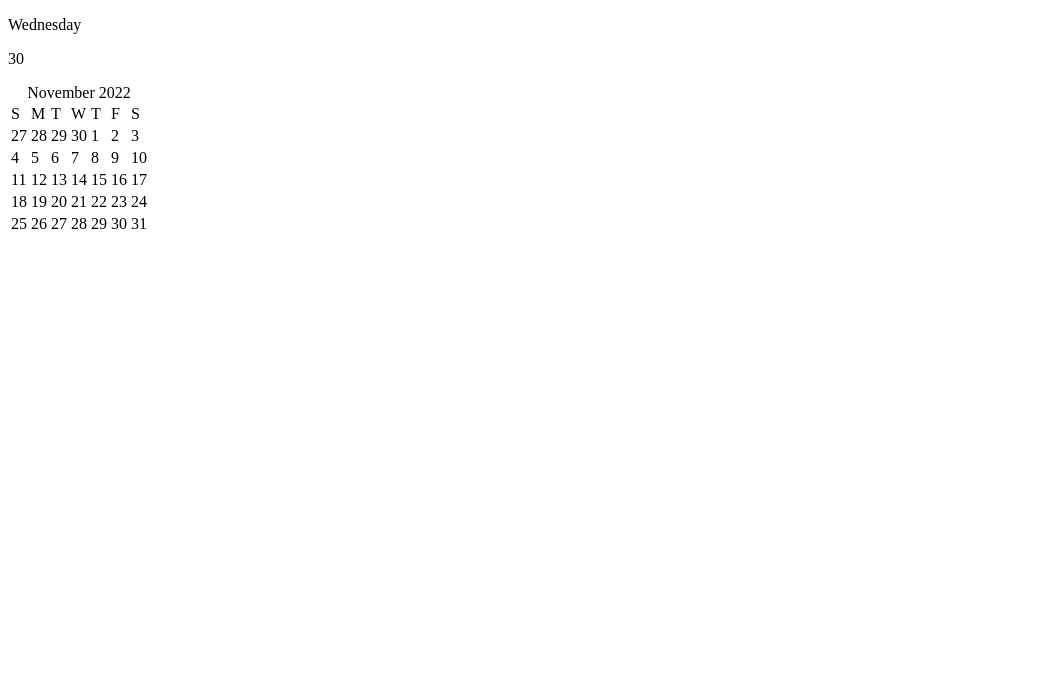
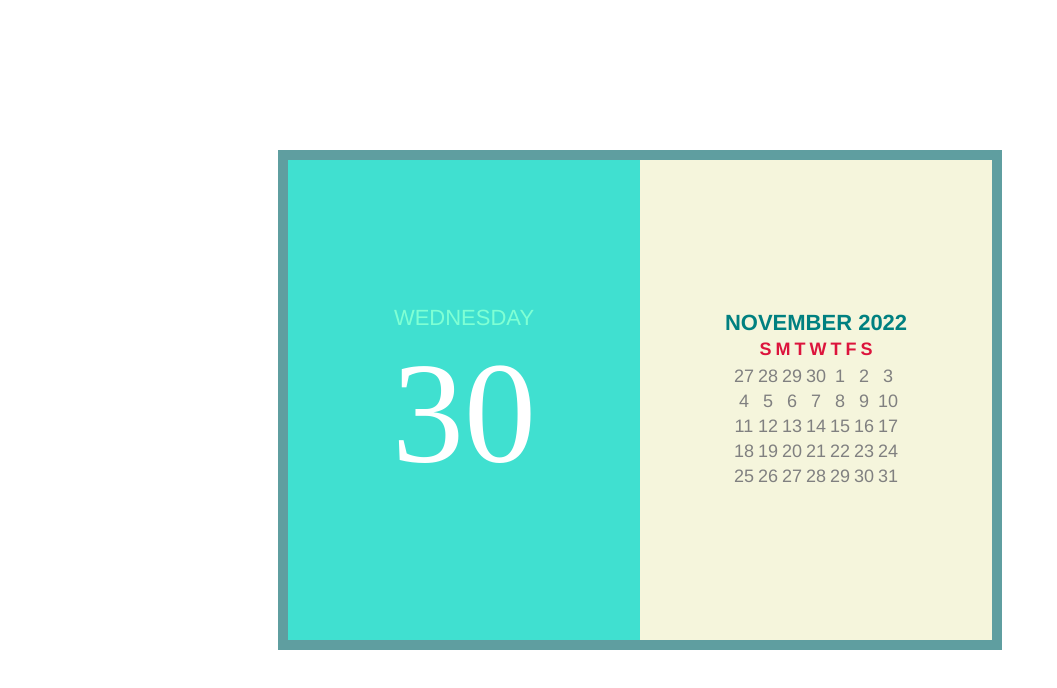
Before and after one commit to Olexandr-Kovalenko-24/Calendar-task-on-React, a React (Create React App) app: page / in a window 1280 px wide. Shown: the top 688 px of the page, without its empty margins (0-1057 px from the left). Built offline with nearby package versions, Linux system fonts and the light colour scheme.

Commit message:
add some styles

```diff
--- /dev/null
+++ b/src/components/Calendar/Calendar.module.css
@@ -0,0 +1,19 @@
+.wrapper {
+    display: flex;
+    justify-content: center;
+    align-items: center;
+    border: 10px solid cadetblue;
+    width: 55vw;
+    height: 60vh;
+}
+
+.position {
+    display: flex;
+    justify-content: center;
+    align-items: center;
+    position: absolute;
+    top: 0;
+    bottom: 0;
+    left: 0;
+    right: 0;
+}
--- /dev/null
+++ b/src/components/Calendar/CalendarBody/CalendarBody.module.css
@@ -0,0 +1,22 @@
+.calendar-body {
+    background-color: beige;
+    width: 50%;
+    height: 100%;
+    display: flex;
+    flex-direction: column;
+    justify-content: center;
+    align-items: center;
+    text-align: center;
+    font-size: 22px;
+    font-weight: 600;
+    font-family: 'Franklin Gothic Medium', 'Arial Narrow', Arial, sans-serif;
+}
+
+.month-year {
+    color: teal;
+}
+
+.day-of-week {
+    color: crimson;
+    font-size: 18px;
+}
--- /dev/null
+++ b/src/components/Calendar/CalendarBody/Month/Month.module.css
@@ -0,0 +1,5 @@
+.days {
+    color: grey;
+    font-size: 18px;
+    font-weight: 400;
+}
--- a/src/components/Calendar/CalendarBody/Month/index.js
+++ b/src/components/Calendar/CalendarBody/Month/index.js
@@ -1,6 +1,7 @@
 import { getWeeksInMonth, getWeek, getYear } from 'date-fns';
 import React from 'react';
 import Week from '../Week';
+import styles from './Month.module.css';
 
 const Month = () => {
 
@@ -10,17 +11,10 @@ const Month = () => {
     const weeks = new Array(numberOfWeewsInMonth).fill(null).map((el, index)=>
         <Week key={index} year={currentYear} week={weeksNumber+index} />);
     return (
-        <tbody>
+        <tbody className={styles.days}>
             {weeks}
         </tbody>
     );
 }
 
 export default Month;
-
-// week={addWeeks(weeksNumber, index)}
-
-{/* <Week year='2022' week='1' />
-<Week year='2022' week='2' />
-<Week year='2022' week='3' />
-<Week year='2022' week='4' /> */}
--- a/src/components/Calendar/CalendarBody/Week/index.js
+++ b/src/components/Calendar/CalendarBody/Week/index.js
@@ -6,7 +6,6 @@ const Week = (props) => {
 
     const {year, week} = props;
     const startOfWeek = parse(`${year} ${week}`, 'Y w', new Date());
-    // const startOfWeeks = startOfWeek(new Date());
 
     const arr = new Array(7).fill(null).map((el, index)=><Day day={addDays(startOfWeek, index)} key={index} />)
 
--- a/src/components/Calendar/CalendarBody/index.js
+++ b/src/components/Calendar/CalendarBody/index.js
@@ -1,18 +1,19 @@
 import { format } from 'date-fns';
 import React from 'react';
 import Month from './Month';
+import styles from './CalendarBody.module.css'
 
 const CalendarBody = () => {
 
     const weekDays = ['S', 'M', 'T', 'W', 'T', 'F', 'S']
 
     return (
-        <table>
-            <caption>
-                {format(new Date(), 'MMMM Y')}
+        <table className={styles['calendar-body']}>
+            <caption className={styles['month-year']}>
+                {(format(new Date(), 'MMMM Y')).toUpperCase()}
             </caption>
             <thead>
-                <tr>
+                <tr className={styles['day-of-week']}>
                     {weekDays.map((day, index)=><td key={index}>{day}</td>)}
                 </tr>
             </thead>
--- /dev/null
+++ b/src/components/Calendar/CurrentDay/CurrentDay.module.css
@@ -0,0 +1,23 @@
+.current-day {
+    background-color: turquoise;
+    width: 50%;
+    height: 100%;
+    display: flex;
+    flex-direction: column;
+    justify-content: center;
+    align-items: center;
+}
+
+.weeks-day {
+    font-size: 22px;
+    font-weight: 300;
+    font-family: 'Franklin Gothic Medium', 'Arial Narrow', Arial, sans-serif;
+    color: aquamarine;
+    margin: 0;
+}
+
+.day-number {
+    font-size: 144px;
+    margin: 0;
+    color: white;
+}
--- a/src/components/Calendar/CurrentDay/index.js
+++ b/src/components/Calendar/CurrentDay/index.js
@@ -1,12 +1,13 @@
 import { format } from 'date-fns';
 import React from 'react';
+import styles from './CurrentDay.module.css'
 
 const CurrentDay = props => {
     const {day} = props;
     return (
-        <div>
-            <p>{format(day, 'cccc')}</p>
-            <p>{format(day, 'd')}</p>
+        <div className={styles['current-day']}>
+            <p className={styles['weeks-day']}>{(format(day, 'cccc')).toUpperCase()}</p>
+            <p className={styles['day-number']}>{format(day, 'd')}</p>
         </div>
     );
 }
--- a/src/components/Calendar/index.js
+++ b/src/components/Calendar/index.js
@@ -1,6 +1,7 @@
 import React, { Component } from 'react';
 import CurrentDay from './CurrentDay';
 import CalendarBody from './CalendarBody';
+import styles from './Calendar.module.css';
 
 class Calendar extends Component {
     constructor(props) {
@@ -11,11 +12,13 @@ class Calendar extends Component {
     }
 
     render() {
-        const {currentDay} = this.state;
+        const { currentDay } = this.state;
         return (
-            <div>
-                <CurrentDay day={currentDay} />
-                <CalendarBody />
+            <div className={styles.position}>
+                <div className={styles.wrapper}>
+                    <CurrentDay day={currentDay} />
+                    <CalendarBody />
+                </div>
             </div>
         );
     }
```
